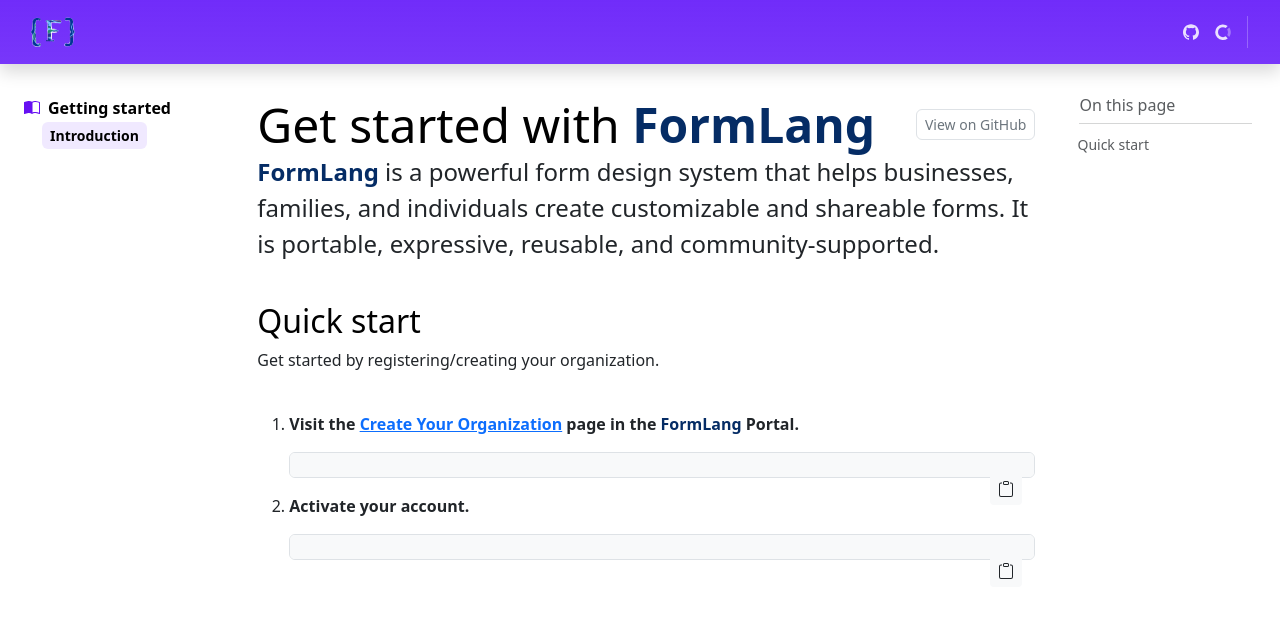
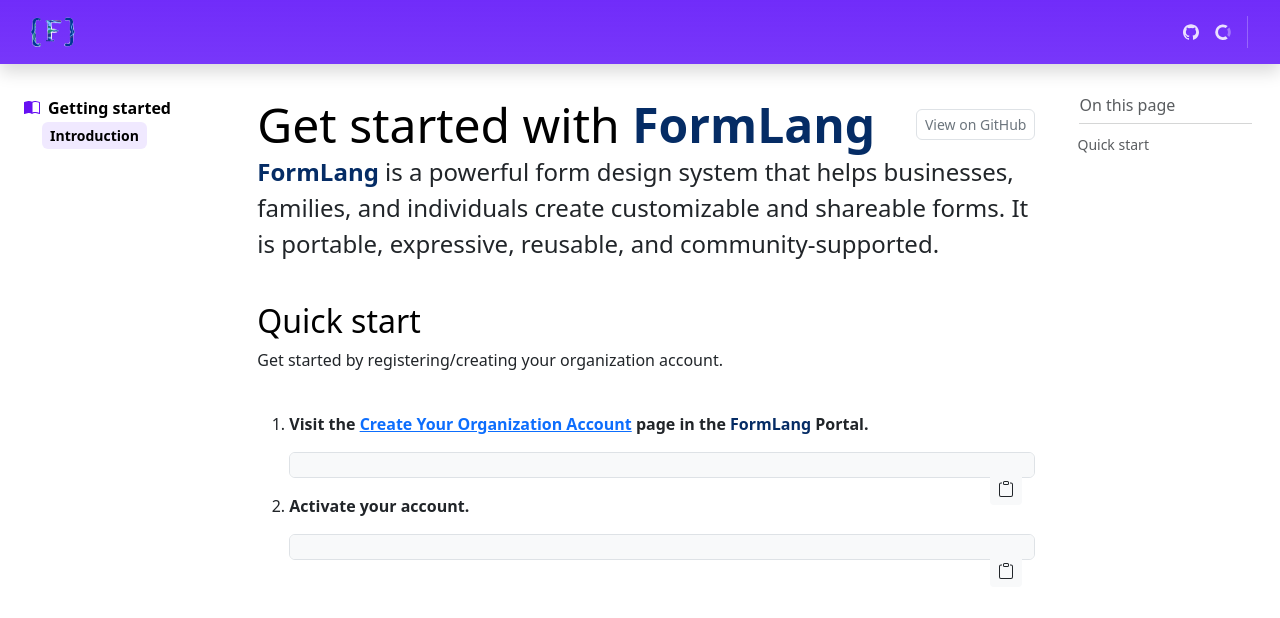
Before and after one commit to formlang/formlang-help, a Jekyll site: the page built from _pages/start/index.html, in a window 1280 px wide and 900 px high. Shown: the top 618 px of the window. Built offline with Jekyll 4.4.1, drawn with Linux system fonts in a browser that asks for light colours; comment, search, counter and statistics services are not loaded.

Commit message:
Improved the entry page

```diff
--- a/_pages/start/index.html
+++ b/_pages/start/index.html
@@ -43,14 +43,14 @@ permalink: /start/index.html
         Quick start <a class="anchor-link" href="#quick-start" aria-label="Link to this section: Quick start"></a>
     </h2>
     <p>
-        Get started by registering/creating your organization.
+        Get started by registering/creating your organization account.
     </p>
     <br>
     <ol>
         <li>
             <p>
                 <strong>
-                    Visit the <a href="https://portal.formlang.com/Account/Register">Create Your Organization</a>
+                    Visit the <a href="https://portal.formlang.com/Account/Register">Create Your Organization Account</a>
                     page in the
                     <span class="fw-bold text-primary-emphasis">FormLang</span> Portal.
                 </strong>
@@ -66,6 +66,7 @@ permalink: /start/index.html
             <div class="highlight">
                 <!--  todo:  -->
 
+
             </div>
         </li>
     </ol>
```
Also changed, not shown: index.html (+18 -2 lines).
